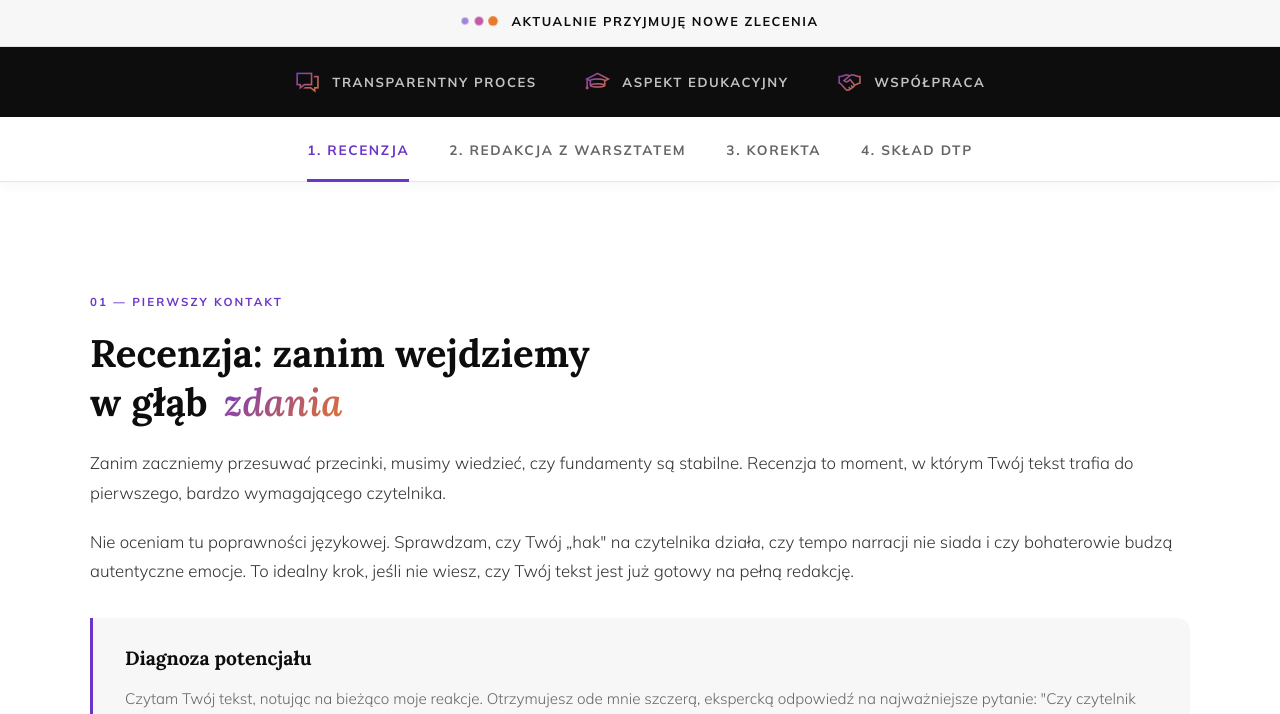
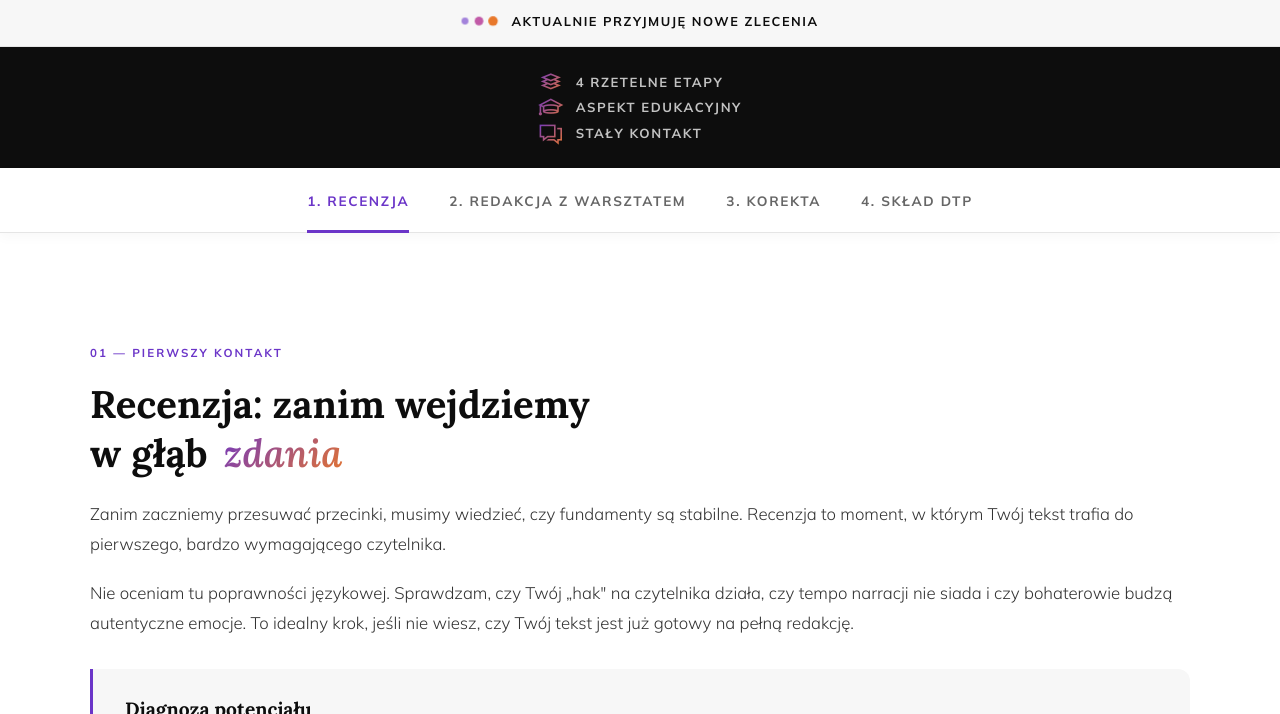
Before and after one commit to Bonnie00726/nataliaszoppa, a Jekyll site: the page built from oferta.html, in a window 1280 px wide and 900 px high, scrolled down 475 px, cut to the strip 186-900 px from the top of the window. Built offline with Jekyll 4.4.1, drawn with Linux system fonts in a browser that asks for light colours.

Commit message:
Update oferta.html

```diff
--- a/oferta.html
+++ b/oferta.html
@@ -155,18 +155,20 @@ title: Oferta
 
 <!-- PASEK FILOZOFII WSPÓŁPRACY -->
 <div class="collab-banner reveal delay-1">
-    <div class="collab-banner-inner">
+    <div class="collab-banner-inner" style="justify-content: center;">
+        <div class="collab-pillars">
             <div class="collab-pillar">
-            <i class="las la-comments"></i>
-            <span>Transparentny proces</span>
+                <i class="las la-layer-group"></i>
+                <span>4 rzetelne etapy</span>
             </div>
             <div class="collab-pillar">
                 <i class="las la-graduation-cap"></i>
                 <span>Aspekt edukacyjny</span>
             </div>
             <div class="collab-pillar">
-            <i class="las la-handshake"></i>
-            <span>Współpraca</span>
+                <i class="las la-comments"></i>
+                <span>Stały kontakt</span>
+            </div>
         </div>
     </div>
 </div>
```
Lines whose indentation alone changed are shown as unchanged.
